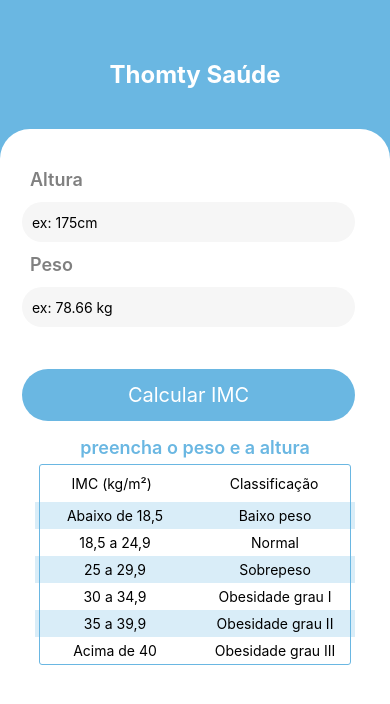
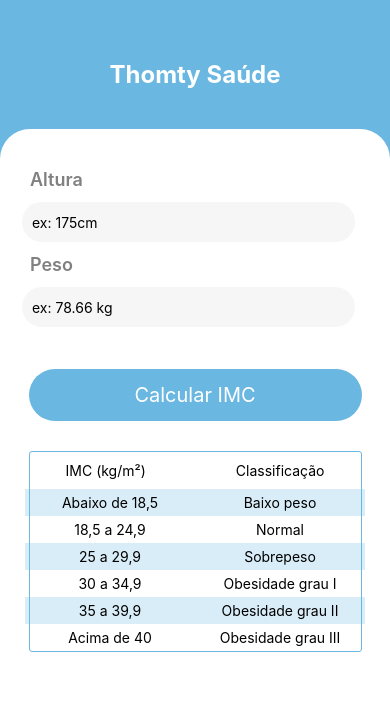
Before and after one commit to Thomgomes/Thomty-Saude-react-native, a React Native app: screen / in a window 390 px wide. Shown: the top 704 px of the page. Built offline with nearby package versions, Linux system fonts and the light colour scheme.

Commit message:
pagina de resultado criada

```diff
--- a/App.js
+++ b/App.js
@@ -1,15 +1,15 @@
 import React from 'react';
-import { StyleSheet, View } from 'react-native';
+import { StyleSheet, Pressable, Keyboard } from 'react-native';
 import Title from './src/components/Title';
 import Form from './src/components/Form';
 
 
 export default function App() {
   return (
-    <View style={styles.container}>
+    <Pressable onPress={Keyboard.dismiss} style={styles.container}>
       <Title/>
       <Form/>
-    </View>
+    </Pressable>
   );
 }
 
--- a/src/components/Form/ResultIMC/index.js
+++ b/src/components/Form/ResultIMC/index.js
@@ -1,12 +1,26 @@
 import React from 'react';
-import { StyleSheet } from 'react-native';
+import { Share, StyleSheet, TouchableOpacity } from 'react-native';
 import { View, Text } from 'react-native';
 
-export default function ResultIMC(props){
-    return(
+export default function ResultIMC(props) {
+
+    const onShare = async () => {
+        const result = await Share.share({
+            message: "Meu imc hoje é: " + props.resultImc
+        })
+    }
+
+    return (
         <View style={styles.result}>
             <Text style={styles.textResult}>{props.messageResultImc}</Text>
             <Text style={styles.textResult}>{props.resultImc}</Text>
+            <View style={styles.boxShareButton}>
+                <TouchableOpacity
+                    onPress={onShare}
+                    style={styles.shared}>
+                    <Text style={styles.shareText}>Share</Text>
+                </TouchableOpacity>
+            </View>
         </View>
     )
 }
@@ -20,7 +34,24 @@
     },
     textResult: {
         color: '#6AB7E2',
-        fontWeight: '600',
-        fontSize: 18,
+        fontWeight: '700',
+        fontSize: 28,
+    },
+    boxShareButton: {
+        width: '100%',
+        alignItems: 'center',
+        marginBottom: 3,
+        marginTop: 20,
+    },
+    shared: {
+        backgroundColor: "#6AB7E2",
+        borderRadius: 50,
+        paddingTop: 5,
+        paddingBottom: 5,
+    },
+    shareText: {
+        color: "#fff",
+        fontWeight: "bold",
+        paddingHorizontal: 30,
     }
 })
--- a/src/components/Form/Table/index.js
+++ b/src/components/Form/Table/index.js
@@ -48,7 +48,8 @@
 
 const styles = StyleSheet.create({
     tableMain: {
-        width: '80%',
+        width: '90%',
+        marginTop: 30,
         marginLeft: 'auto',
         marginRight: 'auto',
         alignItems: 'center',
@@ -63,11 +64,11 @@
         flexDirection: 'row',
     },
     distance: {
-        gap: 78,
+        gap: 90,
         marginVertical: 10
     },
     tableItens: {
-        width: 160,
+        width: 170,
         alignItems: 'center',
         padding: 5,
     },
--- a/src/components/Form/index.js
+++ b/src/components/Form/index.js
@@ -1,8 +1,7 @@
 import React, { useState } from 'react';
-import { Text, TextInput, View, TouchableOpacity, StyleSheet } from 'react-native';
+import { Text, TextInput, View, TouchableOpacity, StyleSheet, Vibration, Pressable, Keyboard } from 'react-native';
 import ResultIMC from './ResultIMC';
 import Table from './Table';
-import { Vibration } from 'react-native';
 
 export default function Form() {
     const [height, setHeight] = useState(null)
@@ -15,7 +14,10 @@
     const imcResult = imc + " kg/m²"
 
     function imcCalculator() {
-        return setImc(((weight * 10000) / (height * height)).toFixed(2))
+        let validar = /(?:\.|,)/
+        let heightFormat = height.replace(validar, "")
+        let weightFormat = weight.replace(",", ".")
+        return setImc(((weightFormat * 10000) / (heightFormat * heightFormat)).toFixed(2))
     }
 
     function verificationImc() {
@@ -28,19 +30,22 @@
     function validationImc() {
         if (weight != null && height != null) {
             imcCalculator()
+            setHeight(null)
+            setWeight(null)
             setMessageImc("Seu imc é igual:")
             setTextButton("Calcular novamente")
             setMessageError(null)
-            return
-        }
+        } else {
             verificationImc()
             setImc(null)
             setTextButton("Calcular IMC")
             setMessageImc("preencha o peso e a altura")
         }
+    }
 
     return (
         <View style={styles.main}>
+            {imc == null ?
                 <View style={styles.formContext}>
 
                     <Text style={styles.formLabel}>Altura</Text>
@@ -49,7 +54,7 @@
                         style={styles.input}
                         onChangeText={setHeight}
                         value={height}
-                    maxLength={3}
+                        maxLength={4}
                         placeholder='ex: 175cm'
                         keyboardType='numeric'
                     />
@@ -65,17 +70,30 @@
                         keyboardType='numeric'
                     />
                     <TouchableOpacity
-                    style={styles.buttonCalculator}
+                        style={[styles.buttonCalculator, styles.onMainView]}
                         onPress={() => validationImc()}
                     >
                         <Text style={styles.textButtonCalculator}>{textButton}</Text>
                     </TouchableOpacity>
+                    <Table />
                 </View>
+                :
+                <View style={styles.resultView}>
+                    <TouchableOpacity
+                        style={[styles.buttonCalculator, styles.onResultView]}
+                        onPress={() => validationImc()}
+                    >
+                        <Text style={styles.textButtonCalculator}>{textButton}</Text>
+                    </TouchableOpacity>
                     <ResultIMC
                         messageResultImc={messageImc}
                         resultImc={(imc === null) ? imc : imcResult}
                     />
                     <Table />
+                </View>
+            }
+
+
         </View>
     )
 }
@@ -126,12 +144,24 @@
         width: '90%',
         paddingTop: 14,
         paddingBottom: 14,
-        marginLeft: 12,
+        marginLeft: 'auto',
+        marginRight: 'auto',
+    },
+    onMainView: {
         marginTop: 30,
-
+    },
+    onResultView: {
+        marginTop: 10,
+        marginBottom: 5,
     },
     textButtonCalculator: {
         fontSize: 20,
         color: '#fff'
     },
+    resultView: {
+        width: '100%',
+        height: 'auto',
+        marginTop: 30,
+        padding: 10,
+    }
 });
```
Lines whose indentation alone changed are shown as unchanged.
